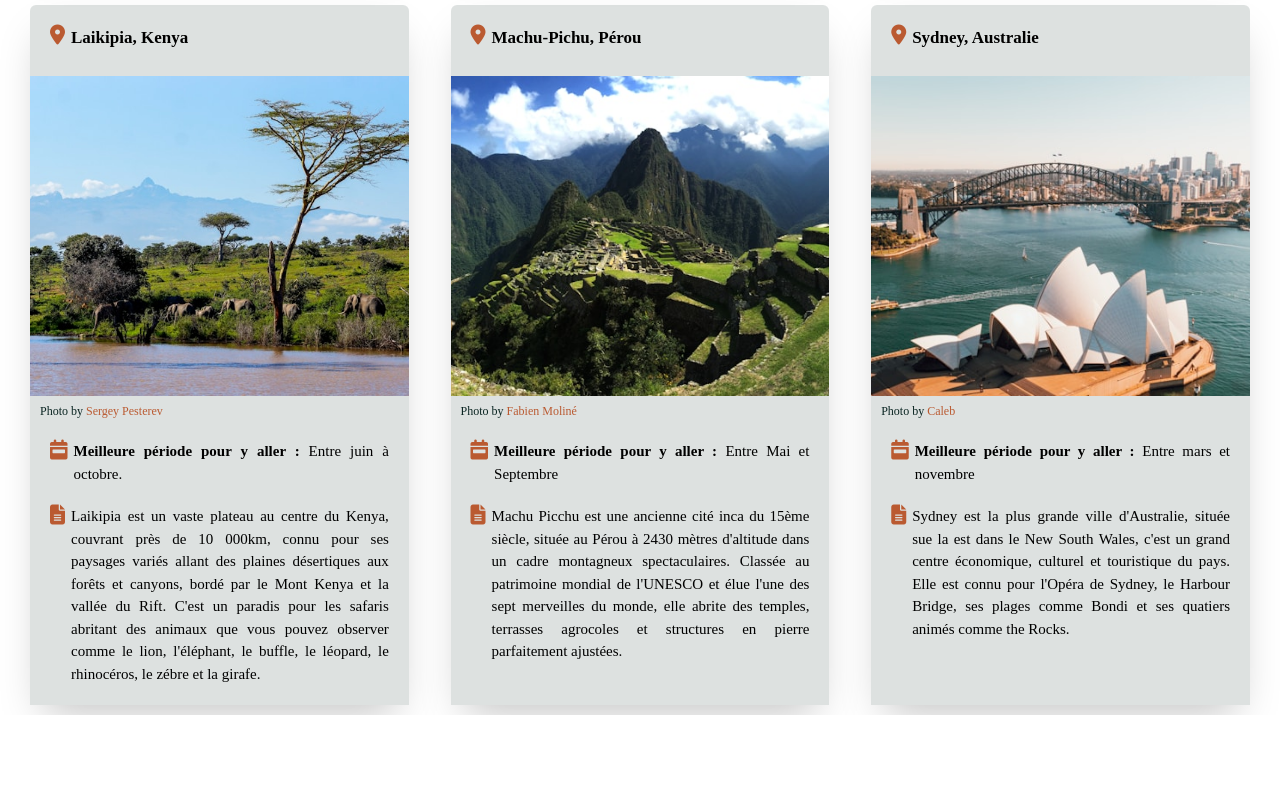
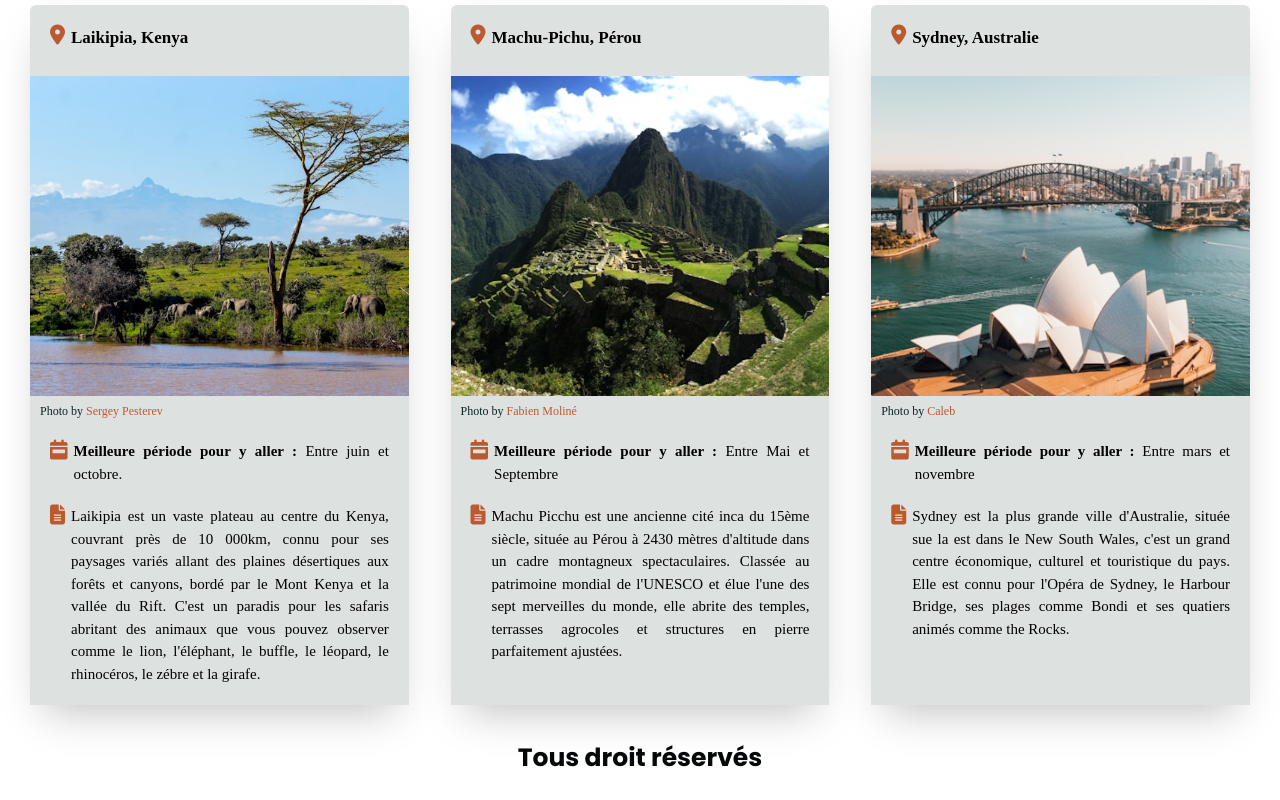
Before and after one commit to Anthonynoel22/World-Tour, a website built with Vite: page src/pages/discover.html in a window 1280 px wide. Shown: the part 805-1605 px from the top of the page. Before the commit the page ends 1520 px from the top, so only its background shows below. Built offline with nearby package versions, Linux system fonts and the light colour scheme.

Commit message:
add comment on index.js + restructuring on index.css, travel.css, discover.html and galery.html

```diff
--- a/src/pages/discover.html
+++ b/src/pages/discover.html
@@ -98,7 +98,7 @@
                     <i class="fa-solid fa-calendar-week icons-discover"></i>
                     <p>
                         <span class="bold-text">Meilleure période pour y aller :</span>
-                        Entre décembre à mars.
+                        Entre décembre et mars.
                     </p>
                 </div>
                 <div class="location-details">
@@ -126,7 +126,7 @@
                     <i class="fa-solid fa-calendar-week icons-discover"></i>
                     <p>
                         <span class="bold-text">Meilleure période pour y aller :</span>
-                        Entre juin à octobre.
+                        Entre juin et octobre.
                     </p>
                 </div>
                 <div class="location-details">
@@ -196,5 +196,10 @@
             </article>
         </section>
     </main>
+    <footer>
+        <div class="intellectual-property">
+            <p>Tous droit réservés</p>
+        </div>
+    </footer>
 </body>
 </html>
--- a/src/style/index.css
+++ b/src/style/index.css
@@ -1,7 +1,3 @@
-header {
-    box-shadow: 0px 0px 8px rgba(0, 0, 0, 0.6);
-}
-
 main {
     width: 100%;
     height: auto;
@@ -23,22 +19,6 @@ main {
     font-size: 15px;
 }
 
-.discover-image {
-    width: 100%;
-    height: auto;
-}
-
-.bold-text {
-    font-weight: 600;
-}
-
-.icons-discover {
-    color: var(--brand-tuscany);
-    margin-right: 6px;
-    align-self: baseline;
-    font-size: 20px;
-}
-
 .location-details{
     display: flex;
     flex-wrap: nowrap;
@@ -56,6 +36,10 @@ main {
     padding-bottom: 15px;
     text-align: left;
 }
+.discover-image {
+    width: 100%;
+    height: auto;
+}
 
 .credit-picture {
     font-size: 12px;
@@ -68,6 +52,18 @@ main {
     text-decoration: none;
     color: var(--brand-tuscany);
 }
+.bold-text {
+    font-weight: 600;
+}
+
+.icons-discover {
+    color: var(--brand-tuscany);
+    margin-right: 6px;
+    align-self: baseline;
+    font-size: 20px;
+}
+
+
 
 .card-gallery {
     padding-bottom: 10px;
@@ -90,6 +86,16 @@ main {
     padding: 2px 10px;
     text-transform: capitalize;
     text-align: left;
+}
+
+.intellectual-property {
+    text-align: center;
+    font-size: 25px;
+    margin-top: 30px;
+    margin-bottom: 30px;
+    font-family: "Poppins", sans-serif;
+    color: #040707;
+    font-weight: 600;
 }
 
 @media screen and (min-width: 768px) {
--- a/src/style/travel.css
+++ b/src/style/travel.css
@@ -109,10 +109,6 @@ main .home {
     transform: scale(1.4);
 }
 
-.media-icons {
-    right: 30px;
-}
-
 @media screen and (min-width: 768px) and (max-width: 991px) {
     .home {
         padding: 250px 100px
```
Also changed, not shown: src/index.js (+18 -0 lines), src/pages/galery.html (+5 -0 lines).
